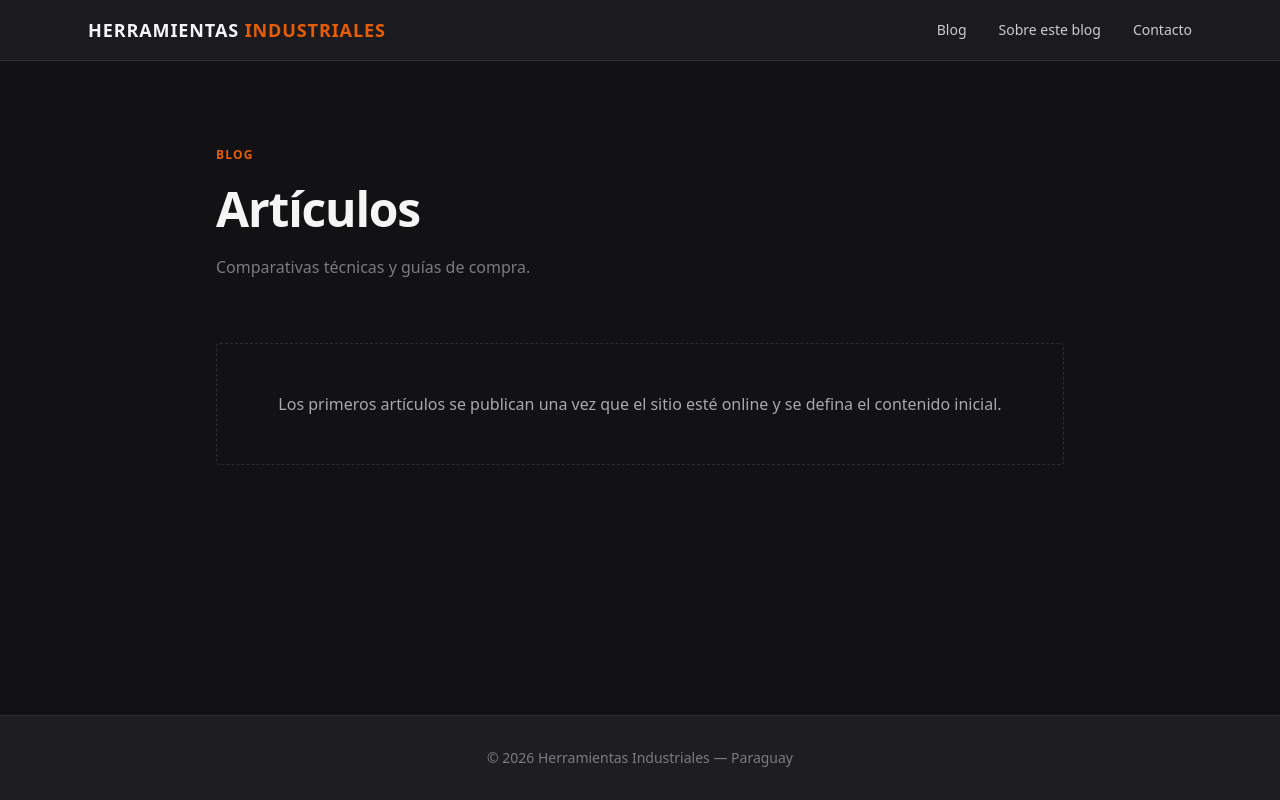
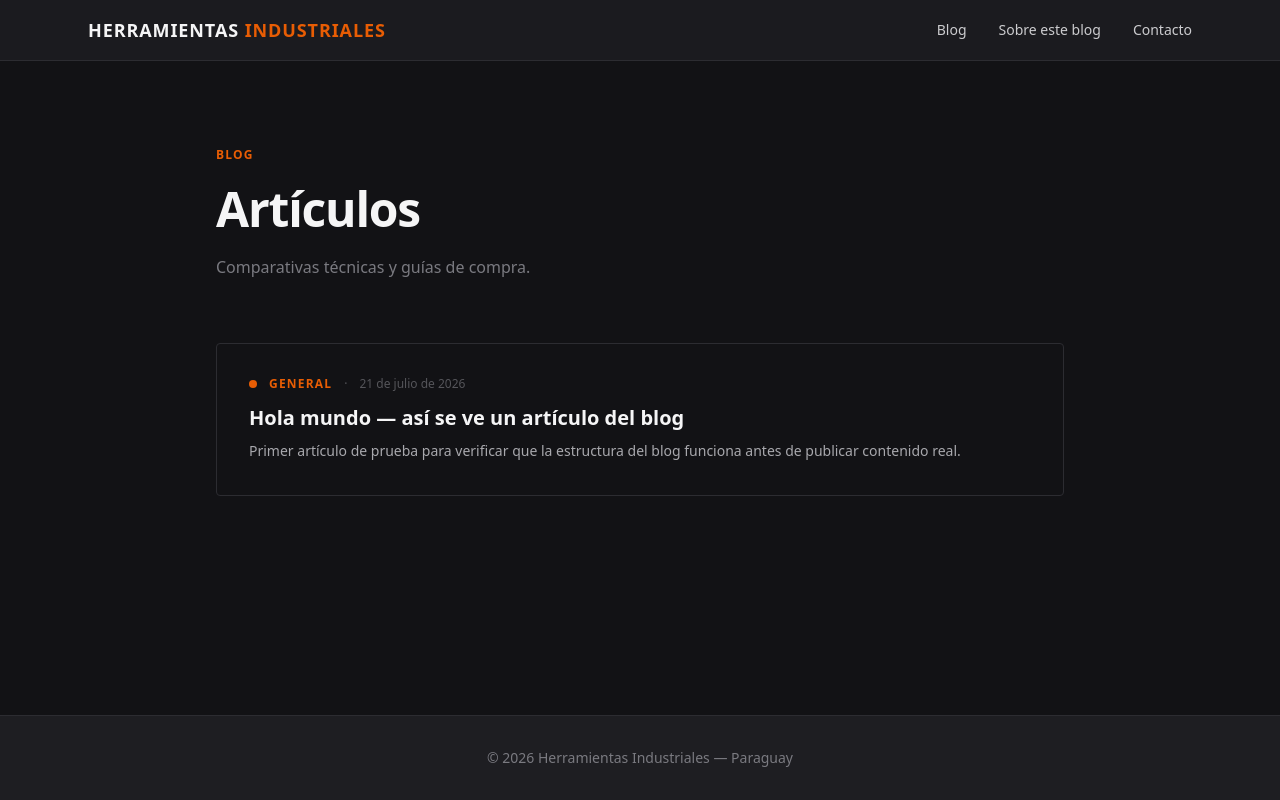
Before and after one commit to LuisAVR7/herramientas-industriales, a Next.js app: page /blog in a window 1280 px wide. Built offline with nearby package versions, Linux system fonts and the light colour scheme.

Commit message:
MDX: infraestructura de blog con artículos, listado y páginas individuales

```diff
--- /dev/null
+++ b/content/blog/hola-mundo.mdx
@@ -0,0 +1,37 @@
+---
+title: "Hola mundo — así se ve un artículo del blog"
+slug: hola-mundo
+categoria: General
+descripcion: "Primer artículo de prueba para verificar que la estructura del blog funciona antes de publicar contenido real."
+fecha: 2026-07-21
+---
+
+Este es el primer artículo de prueba del blog. Sirve solo para verificar que la estructura funcione correctamente — se borra o se reemplaza cuando arrancan los artículos reales.
+
+## Cómo se ve un subtítulo H2
+
+Un párrafo normal, con **texto en negrita** y también *texto en cursiva* cuando hace falta. Los párrafos se separan simplemente dejando una línea en blanco entre uno y otro.
+
+### Y así se ve un subtítulo H3
+
+Las listas con guiones se ven así:
+
+- Primer ítem de la lista.
+- Segundo ítem, con un poco más de texto para ver cómo se ve una línea larga en el diseño.
+- Tercer ítem.
+
+Las listas numeradas se ven así:
+
+1. Primer paso.
+2. Segundo paso.
+3. Tercer paso.
+
+## Enlaces y código
+
+Un [link a otra página](/sobre-este-blog) se ve así, y una palabra técnica como `bronce-berilio` puede resaltarse como código inline para diferenciarla del texto normal.
+
+> Las citas o notas destacadas quedan así, con una barra naranja al costado — útil para observaciones importantes o consideraciones editoriales.
+
+## Cierre
+
+Este artículo se borra cuando se publiquen los reales. Su función es solo confirmar que Markdown/MDX renderiza bien todos los elementos con el estilo visual del blog.
--- a/package.json
+++ b/package.json
@@ -8,7 +8,13 @@
     "start": "next start"
   },
   "dependencies": {
+    "@mdx-js/loader": "^3.1.1",
+    "@mdx-js/react": "^3.1.1",
+    "@next/mdx": "^16.2.10",
+    "@types/mdx": "^2.0.14",
+    "gray-matter": "^4.0.3",
     "next": "16.2.10",
+    "next-mdx-remote": "^6.0.0",
     "react": "19.2.4",
     "react-dom": "19.2.4"
   },
--- /dev/null
+++ b/src/app/blog/[slug]/page.tsx
@@ -0,0 +1,122 @@
+import type { Metadata } from "next";
+import { notFound } from "next/navigation";
+import { MDXRemote } from "next-mdx-remote/rsc";
+import Link from "next/link";
+import type { MDXComponents } from "mdx/types";
+import { getAllSlugs, getArticleBySlug } from "@/lib/articles";
+
+type Props = {
+  params: Promise<{ slug: string }>;
+};
+
+export async function generateStaticParams() {
+  return getAllSlugs().map((slug) => ({ slug }));
+}
+
+export async function generateMetadata({ params }: Props): Promise<Metadata> {
+  const { slug } = await params;
+  const article = getArticleBySlug(slug);
+  if (!article) return {};
+  return {
+    title: article.title,
+    description: article.descripcion,
+  };
+}
+
+const mdxComponents: MDXComponents = {
+  h2: (props) => (
+    <h2
+      className="text-2xl md:text-3xl font-bold text-ink-50 mt-12 mb-4"
+      {...props}
+    />
+  ),
+  h3: (props) => (
+    <h3
+      className="text-xl md:text-2xl font-semibold text-ink-50 mt-8 mb-3"
+      {...props}
+    />
+  ),
+  p: (props) => (
+    <p className="text-ink-200 leading-relaxed mb-4" {...props} />
+  ),
+  ul: (props) => (
+    <ul
+      className="list-disc pl-6 space-y-2 text-ink-200 mb-4"
+      {...props}
+    />
+  ),
+  ol: (props) => (
+    <ol
+      className="list-decimal pl-6 space-y-2 text-ink-200 mb-4"
+      {...props}
+    />
+  ),
+  a: (props) => (
+    <a
+      className="text-brand-500 hover:text-brand-400 underline"
+      {...props}
+    />
+  ),
+  strong: (props) => (
+    <strong className="font-semibold text-ink-50" {...props} />
+  ),
+  em: (props) => <em className="italic" {...props} />,
+  code: (props) => (
+    <code
+      className="bg-ink-800 text-brand-400 px-1.5 py-0.5 rounded text-sm"
+      {...props}
+    />
+  ),
+  blockquote: (props) => (
+    <blockquote
+      className="border-l-4 border-brand-500 pl-4 italic text-ink-300 my-6"
+      {...props}
+    />
+  ),
+};
+
+export default async function ArticlePage({ params }: Props) {
+  const { slug } = await params;
+  const article = getArticleBySlug(slug);
+  if (!article) notFound();
+
+  return (
+    <article className="max-w-3xl mx-auto px-6 py-20">
+      <div className="mb-8">
+        <Link
+          href="/blog"
+          className="text-sm text-ink-400 hover:text-brand-400 transition"
+        >
+          ← Volver al blog
+        </Link>
+      </div>
+
+      <div className="flex items-center gap-3 mb-4 flex-wrap">
+        <div className="w-2 h-2 rounded-full bg-brand-500" />
+        <span className="text-xs font-semibold tracking-widest text-brand-500 uppercase">
+          {article.categoria}
+        </span>
+        <span className="text-xs text-ink-500">·</span>
+        <span className="text-xs text-ink-500">
+          {new Date(article.fecha).toLocaleDateString("es-PY", {
+            year: "numeric",
+            month: "long",
+            day: "numeric",
+          })}
+        </span>
+      </div>
+
+      <h1 className="text-3xl md:text-5xl font-bold tracking-tight text-ink-50 leading-tight mb-6">
+        {article.title}
+      </h1>
+
+      <p className="text-lg text-ink-300 leading-relaxed mb-12">
+        {article.descripcion}
+      </p>
+
+      <div className="border-t border-ink-800 pt-8">
+        <MDXRemote source={article.content} components={mdxComponents} />
+      </div>
+    </article>
+  );
+}
--- a/src/app/blog/page.tsx
+++ b/src/app/blog/page.tsx
@@ -1,4 +1,6 @@
 import type { Metadata } from "next";
+import Link from "next/link";
+import { getAllArticles } from "@/lib/articles";
 
 export const metadata: Metadata = {
   title: "Blog",
@@ -7,6 +9,8 @@ export const metadata: Metadata = {
 };
 
 export default function Blog() {
+  const articles = getAllArticles();
+
   return (
     <div className="max-w-4xl mx-auto px-6 py-20">
       <span className="inline-block text-xs font-semibold tracking-widest text-brand-500 uppercase mb-4">
@@ -19,12 +23,45 @@ export default function Blog() {
         Comparativas técnicas y guías de compra.
       </p>
 
-      <div className="mt-16 border border-dashed border-ink-700 rounded-sm p-12 text-center">
-        <p className="text-ink-300">
-          Los primeros artículos se publican una vez que el sitio esté online y
-          se defina el contenido inicial.
-        </p>
-      </div>
+      {articles.length === 0 ? (
+        <div className="mt-16 border border-dashed border-ink-700 rounded-sm p-12 text-center">
+          <p className="text-ink-300">
+            Los primeros artículos se publican una vez que el sitio esté online
+            y se defina el contenido inicial.
+          </p>
+        </div>
+      ) : (
+        <div className="mt-16 space-y-8">
+          {articles.map((article) => (
+            <Link
+              key={article.slug}
+              href={`/blog/${article.slug}` as never}
+              className="block border border-ink-700 rounded-sm p-8 hover:border-brand-500 transition group"
+            >
+              <div className="flex items-center gap-3 mb-3 flex-wrap">
+                <div className="w-2 h-2 rounded-full bg-brand-500" />
+                <span className="text-xs font-semibold tracking-widest text-brand-500 uppercase">
+                  {article.categoria}
+                </span>
+                <span className="text-xs text-ink-500">·</span>
+                <span className="text-xs text-ink-500">
+                  {new Date(article.fecha).toLocaleDateString("es-PY", {
+                    year: "numeric",
+                    month: "long",
+                    day: "numeric",
+                  })}
+                </span>
+              </div>
+              <h2 className="text-xl font-semibold mb-2 text-ink-50 group-hover:text-brand-500 transition">
+                {article.title}
+              </h2>
+              <p className="text-ink-300 text-sm leading-relaxed">
+                {article.descripcion}
+              </p>
+            </Link>
+          ))}
+        </div>
+      )}
     </div>
   );
 }
--- /dev/null
+++ b/src/lib/articles.ts
@@ -0,0 +1,55 @@
+import fs from "fs";
+import path from "path";
+import matter from "gray-matter";
+
+const ARTICLES_DIR = path.join(process.cwd(), "content", "blog");
+
+export type ArticleFrontmatter = {
+  title: string;
+  slug: string;
+  categoria: string;
+  descripcion: string;
+  fecha: string;
+};
+
+export type Article = ArticleFrontmatter & {
+  content: string;
+};
+
+export function getAllArticles(): Article[] {
+  if (!fs.existsSync(ARTICLES_DIR)) return [];
+
+  const files = fs.readdirSync(ARTICLES_DIR).filter((f) => f.endsWith(".mdx"));
+
+  return files
+    .map((file) => {
+      const fullPath = path.join(ARTICLES_DIR, file);
+      const raw = fs.readFileSync(fullPath, "utf8");
+      const { data, content } = matter(raw);
+      return {
+        ...(data as ArticleFrontmatter),
+        content,
+      };
+    })
+    .sort((a, b) => (a.fecha < b.fecha ? 1 : -1));
+}
+
+export function getArticleBySlug(slug: string): Article | null {
+  const fullPath = path.join(ARTICLES_DIR, `${slug}.mdx`);
+  if (!fs.existsSync(fullPath)) return null;
+
+  const raw = fs.readFileSync(fullPath, "utf8");
+  const { data, content } = matter(raw);
+  return {
+    ...(data as ArticleFrontmatter),
+    content,
+  };
+}
+
+export function getAllSlugs(): string[] {
+  if (!fs.existsSync(ARTICLES_DIR)) return [];
+  return fs
+    .readdirSync(ARTICLES_DIR)
+    .filter((f) => f.endsWith(".mdx"))
+    .map((f) => f.replace(/\.mdx$/, ""));
+}
```
Also changed, not shown: 1 other file (tests, documents, lock files or other folders).
